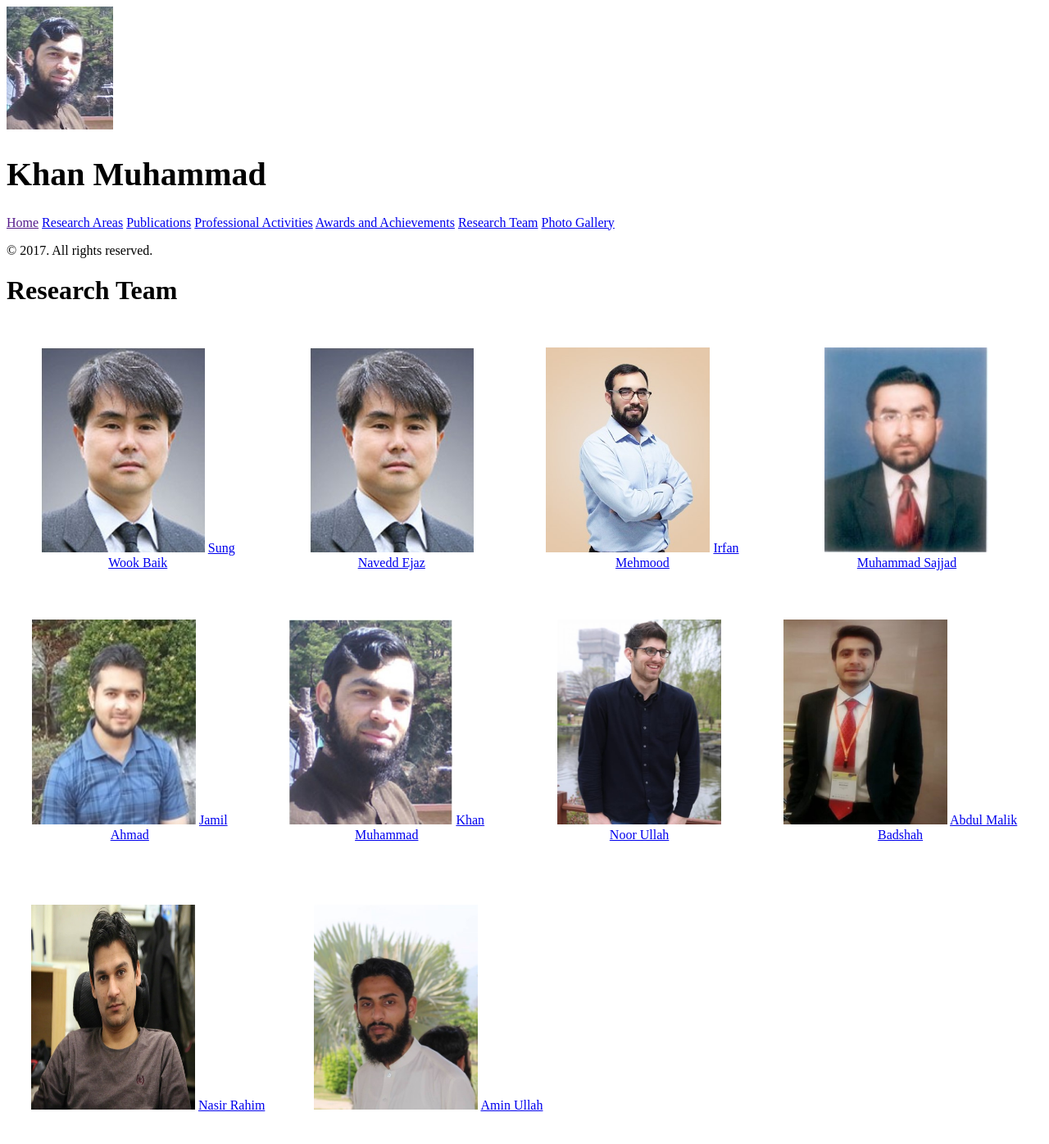
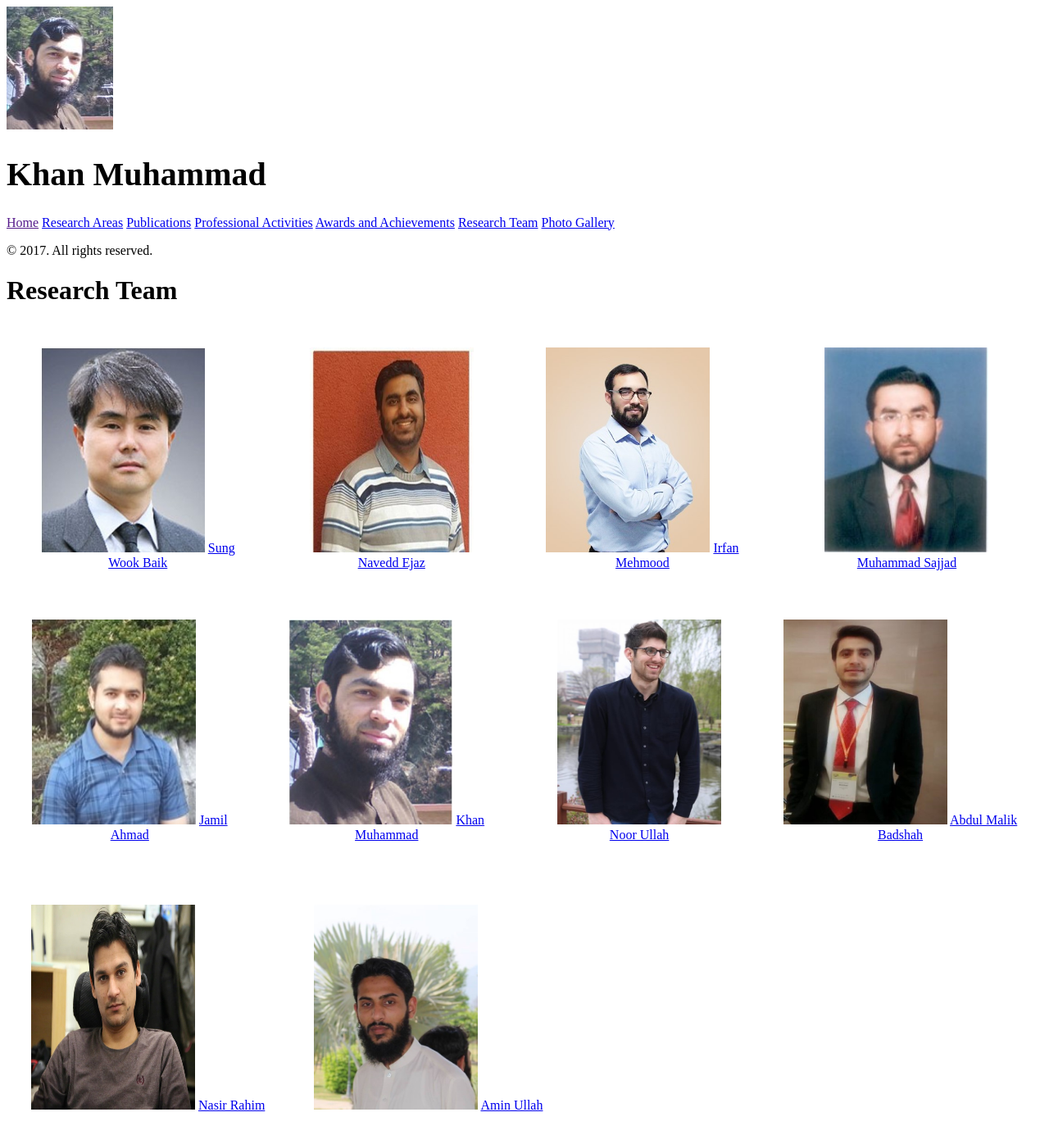
Before and after one commit to khan-muhammad/khan-muhammad.github.io, a Jekyll site: the page built from 05_team.md, in a window 1280 px wide. Shown: the whole page at 82% size. Built offline with Jekyll 4.4.1, drawn with Linux system fonts in a browser that asks for light colours.

Commit message:
naveed corrected.

```diff
--- a/05_team.md
+++ b/05_team.md
@@ -16,7 +16,7 @@ title: Research Team
 
 
 <div  style="padding: 30px" >
-	<img width="200px" height="250px" src="/public/pictures/swbaik.jpg">
+	<img width="200px" height="250px" src="/public/pictures/naveed.jpg">
         <a     href="https://scholar.google.co.kr/citations?user=EWORmh8AAAAJ&hl=en" target="_blank">
         Navedd Ejaz
  		</a>
```
